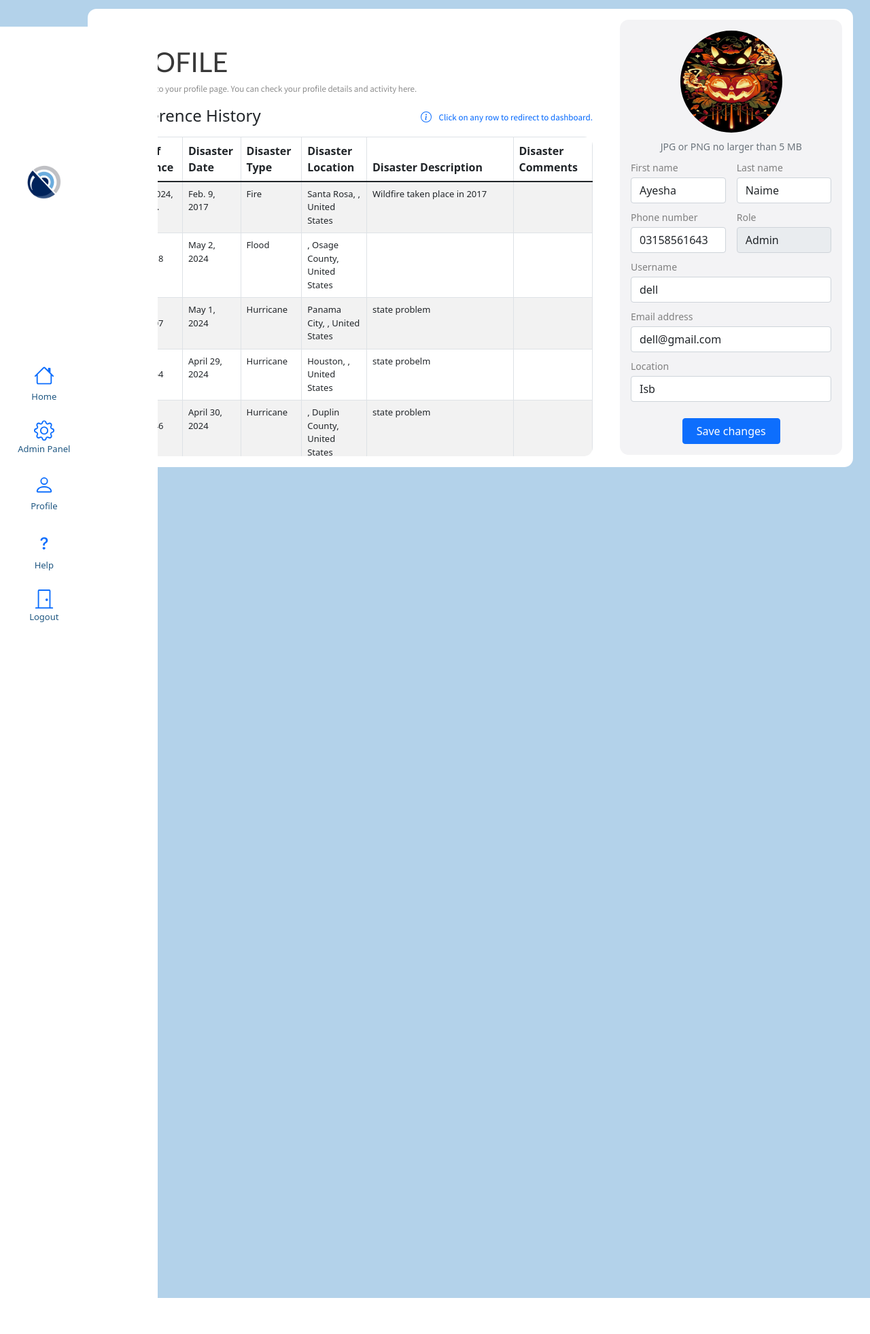
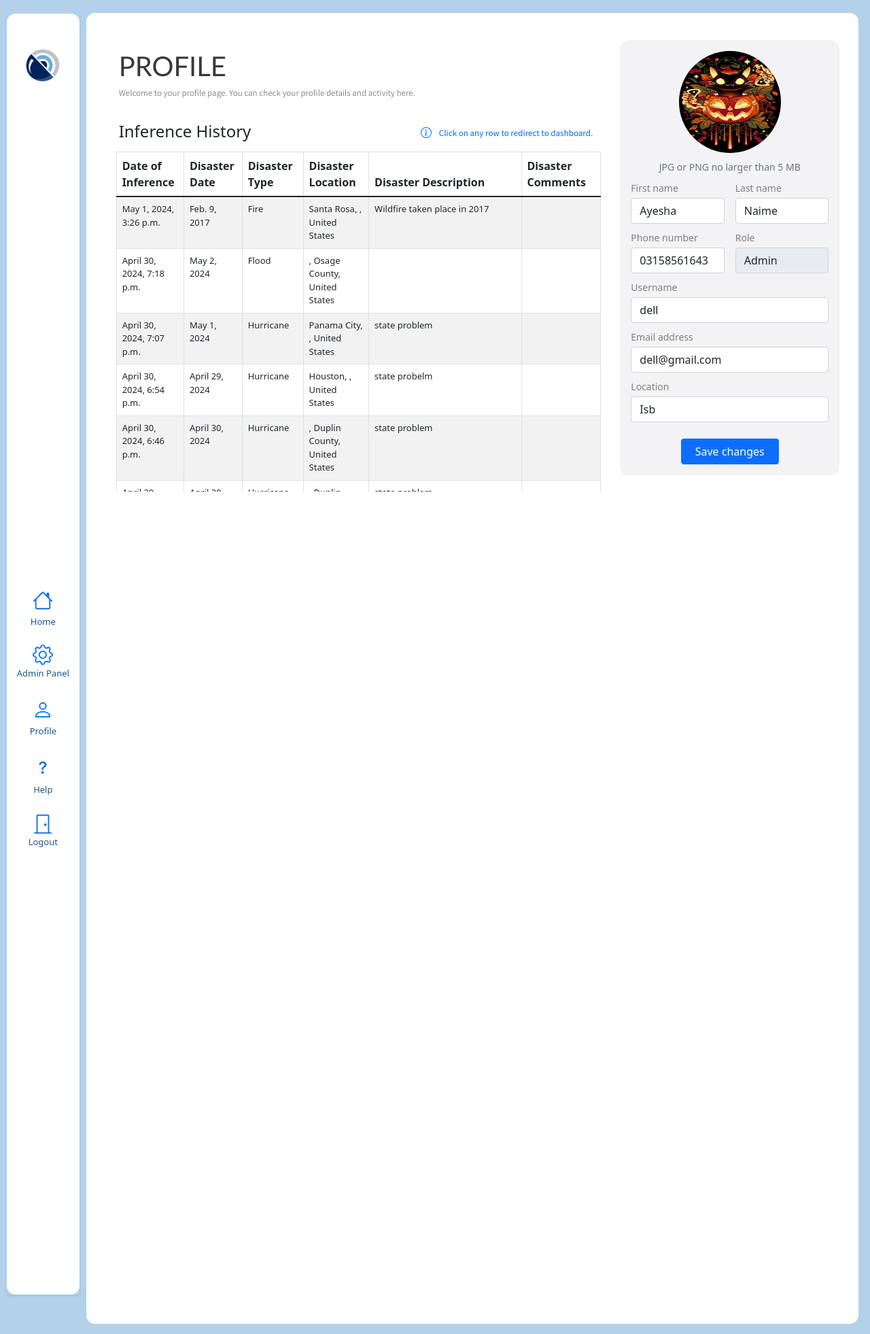
Before and after one commit to AyeshaNaime003/DisasterWatch, a Django app: page /profile/ in a window 1280 px wide. Shown: the whole page at 68% size. Run offline with Django 4.2, Linux system fonts and the light colour scheme; a user stored in the database is signed in; data comes from the database, SQL or seed files in the repository; both versions use the stored data as it was after the commit; some libraries are stand-ins or nearby versions.

Commit message:
ui PLEASE FINAL PLE A S E

```diff
--- a/app/templates/app/addUser.html
+++ b/app/templates/app/addUser.html
@@ -13,7 +13,7 @@
         <!-- NAVBAR TAKING 1/12TH -->
         {% include 'app/navbar2.html' %}
         <!-- MAIN CONTENT TAKING 1/12TH -->
-        <div class="col-md-11">
+        <div class="col-md-11 mt-1 "style='margin-left:9%'>
             {% comment %} <div class="container-fluid"> {% endcomment %}
                 <div class="row gx-3">
                     <div class="col-md-12">
--- a/app/templates/app/help.html
+++ b/app/templates/app/help.html
@@ -12,7 +12,8 @@
         <!-- NAVBAR -->
         {% include 'app/navbar2.html' %}
         <!-- MAIN CONTENT -->
-        <div class="col-md-11 home-container">
+        <div class="col-md-11 mt-1 home-container"style='margin-left:9%'>
+            <div class='row'>
                 <div class="card">
                     <div clas='card-body'>
                         <div class='pt-5 px-5 pb-0 pageTitle'>
@@ -218,6 +219,7 @@
             </div>
         </div>
     </div>
+</div>
 
 <!-- Bootstrap JS -->
 <script src="https://cdnjs.cloudflare.com/ajax/libs/bootstrap/5.3.0/js/bootstrap.bundle.min.js"></script>
--- a/app/templates/app/inferenceform.html
+++ b/app/templates/app/inferenceform.html
@@ -11,7 +11,7 @@
         <!-- NAVBAR -->
         {% include 'app/navbar2.html' %}
         <!-- MAIN CONTENT -->
-        <div class="col-md-11">
+        <div class="col-md-11 my-3 " style='margin-left:9%'>
             <div id="loading" style='display:none'>
                 <div id="loading-content" class='card w-25 h-50 d-flex justify-content-center'>
                   <div id="loading-animation" class='mb-4'>
@@ -26,7 +26,7 @@
                 </div>
             </div>
 
-            <div class="card inferenceform " id='yeWala'>
+            <div class="card inferenceform h-100 mt-1" id='yeWala'>
                 <div class='pt-5 px-5 pb-0 pageTitle'>
                     INFERENCE FORM
                     <p class='titleFooter'>Welcome to the inference form. Fill in the fields and submit to start the analysis process.<p>
--- a/app/templates/app/map.html
+++ b/app/templates/app/map.html
@@ -11,8 +11,8 @@
     <div class="row main-row">
         <!-- NAVBAR -->
         {% include 'app/navbar2.html' %}
-        <div class="col-md-11">
-            <div class="container-fluid ps-3 pe-0">
+        <div class="col-md-11 mt-1" style='margin-left:9%'>
+            <div class="container-fluid ps-0 pe-0">
                 <!-- MAIN CONTENT -->
                 <div class="row">
                     <div class='card w-100'>
--- a/app/templates/app/navbar2.html
+++ b/app/templates/app/navbar2.html
@@ -1,9 +1,9 @@
 {% load static %}
 <link href="{% static '/styles/navbar2.css' %}" rel="stylesheet" />
 
-<nav id="dw-navbar" class="col-md-1 rounded fixed-top">
-  <div class="backgroundhehe">
-    <img class="logo d-none d-md-block mx-auto mt-1" src="{% static '/assets/logo.png' %}" width="50px">
+<div class="col-md-1 px-0 rounded fixed-div" >
+  <div class="card w-100 h-100 mx-0 ">
+    <img class="logo d-none d-md-block mx-auto mt-1 py-lg-5 mb-lg-5" src="{% static '/assets/logo.png' %}" width="50px">
 
     <ul class="nav nav-pills flex-row flex-md-column my-auto justify-content-evenly text-center">
       <li class="nav-item {% if request.path == '/' %} active {% endif %}">
@@ -53,4 +53,4 @@
       </li>
     </ul>
   </div>
-</nav>
+</div>
--- a/app/templates/app/profile.html
+++ b/app/templates/app/profile.html
@@ -10,26 +10,27 @@
         <!-- SIDEBAR -->
         {% include 'app/navbar2.html' %}
         <!-- RIGHT PANEL -->
-        <div class="col-md-11">
-            {% comment %} <div class="row"> {% endcomment %}
+        <div class="col-md-11 mt-1" style='margin-left:9%'>
+            <div class="row h-100">
                 <div class="card">
                     <div clas='card-body'>
-                        <div class='row'>
+                        <div class='row '>
                             <div class="col-8">
-                                <div class='pt-5 px-5 pb-0 pageTitle'>
+                                <div class='row pt-5 px-5 pb-0 pageTitle'>
                                     PROFILE
                                     <p class='titleFooter'>Welcome to your profile page. You can check your profile details and activity here.<p>
                                 </div>
 
-                                <div class="card-title ms-5 row "><h4 class='col'>Inference History</h4> <h6 class='col mt-2 mb-0 text-end text-primary titleFooter'> <svg xmlns="http://www.w3.org/2000/svg" width="16" height="16" fill="currentColor" class="bi bi-info-circle mb-1 me-2" viewBox="0 0 16 16">
+                                <div class="card-title ms-4 row "><h4 class='col'>Inference History</h4> <h6 class='col mt-2 mb-0 text-end text-primary titleFooter'> <svg xmlns="http://www.w3.org/2000/svg" width="16" height="16" fill="currentColor" class="bi bi-info-circle mb-1 me-2" viewBox="0 0 16 16">
                                     <path d="M8 15A7 7 0 1 1 8 1a7 7 0 0 1 0 14m0 1A8 8 0 1 0 8 0a8 8 0 0 0 0 16"/>
                                     <path d="m8.93 6.588-2.29.287-.082.38.45.083c.294.07.352.176.288.469l-.738 3.468c-.194.897.105 1.319.808 1.319.545 0 1.178-.252 1.465-.598l.088-.416c-.2.176-.492.246-.686.246-.275 0-.375-.193-.304-.533zM9 4.5a1 1 0 1 1-2 0 1 1 0 0 1 2 0"/>
                                 </svg>    Click on any row to redirect to dashboard.</h6></div>
-                                <div class='card ms-4 mb-3  tableDiv ' style="height: 470px; overflow-y: auto;">
+
+                                <div class='row card ms-3 h-50 mb-3  tableDiv ' >
 
                                     <div class="card-body mt-0 pt-0 pe-0 me-0" >
                                         {% if user_inferences %}
-                                            <div class='mt-0'>
+                                            <div class='mt-0' style="height:500px; overflow-y: auto;">
                                                 <table class="table table-striped table-bordered table-hover">
                                                     <thead>
                                                         <tr>
@@ -81,10 +82,11 @@
                             </div>
 
                             <div class='col '>
-                                <form action="{% url 'update-profile' %}" method="POST" enctype="multipart/form-data">
+                                <div class='row'>
+                                    <form class='py-4' action="{% url 'update-profile' %}" method="POST" enctype="multipart/form-data">
                                         {% csrf_token %}
 
-                                    <div class="card m-3 profileDiv">
+                                        <div class="card m-3 profileDiv ">
                                             {% comment %} <div class='card-title mt-3'><h4 class='text-center'>Profile</h4></div> {% endcomment %}
 
                                             <div class="card-body text-center">
@@ -177,7 +179,8 @@
                             </div>
                         </div>
                     </div>
-            {% comment %} </div> {% endcomment %}
+                </div>
+            </div>
         </div>
     </div>
     <!-- Error messages -->
--- a/static/styles/inference_form.css
+++ b/static/styles/inference_form.css
@@ -121,6 +121,7 @@
     display: flex;
     justify-content: center;
     align-items: center;
+    padding-left:20px;
 }
 
 #loading-content {
--- a/static/styles/main.css
+++ b/static/styles/main.css
@@ -36,8 +36,11 @@ h2, h3{
 }
 .main-row{
     background-color: var(--lovely-blue-lighter);
-    padding: 1%;
+    height:100vh;
+    padding:1.2%;
+    padding-right:2%;
 }
+
 
 .btn,
 .btn-primary {
--- a/static/styles/navbar2.css
+++ b/static/styles/navbar2.css
@@ -6,18 +6,11 @@
     border-radius: 5px;
 }
 .backgroundhehe{
-    background-color:rgb(255, 255, 255);
     flex-direction: row;
     justify-content: center;
     align-items: center;
     position: relative;
     border-radius: 5px;
-
-    max-height: 96vh;
-    min-height: 96vh;
-
-    max-width: 17vh;
-    min-width: 17vh;
 
 }
 #dw-av div ul{
@@ -30,21 +23,31 @@
     margin-top:-5px;
 }
 
+.fixed-div {
+    position: fixed;
+    top: 20px;; /* Adjust as needed */
+    left: 10px; /* Adjust as needed */
+    z-index: 999; /* Adjust as needed to ensure it's above other content */
+    height:96vh;
+    box-shadow: 0 2px 4px rgba(0, 0, 0, 0.1); /* Optional: Add shadow */
+
+}
+
 /* BIG SCREENS */
-@media (min-width: 768px) {
+/* @media (min-width: 768px) {
     #dw-navbar{
         display: flex;
         flex-direction: column;
         max-height: 96vh;
         min-height: 96vh;
       }
-    #dw-navbar div .logo{
+    #backgroundhehe .logo{
         margin-bottom: 70%;
         padding-top:60%;
     }
-    #dw-navbar div{
+    #backgroundhehe {
         position: fixed;
         top: 50%;
         transform: translate(0, -50%);
     }
-}
+} */
--- a/static/styles/profile.css
+++ b/static/styles/profile.css
@@ -74,6 +74,7 @@ section.errorpage h2 i {
     font-family: "Assistant", sans-serif;
     font-size: small;
     color:gray;
+    padding-left: 0;
 }
 
 div label {
```
Also changed, not shown: app/templates/app/adminPanel.html (+9 -6 lines), app/templates/app/dashboard.html (+24 -24 lines), app/templates/app/home.html (+7 -7 lines), db.sqlite3, 2 other files. Lines whose indentation alone changed are shown as unchanged.
